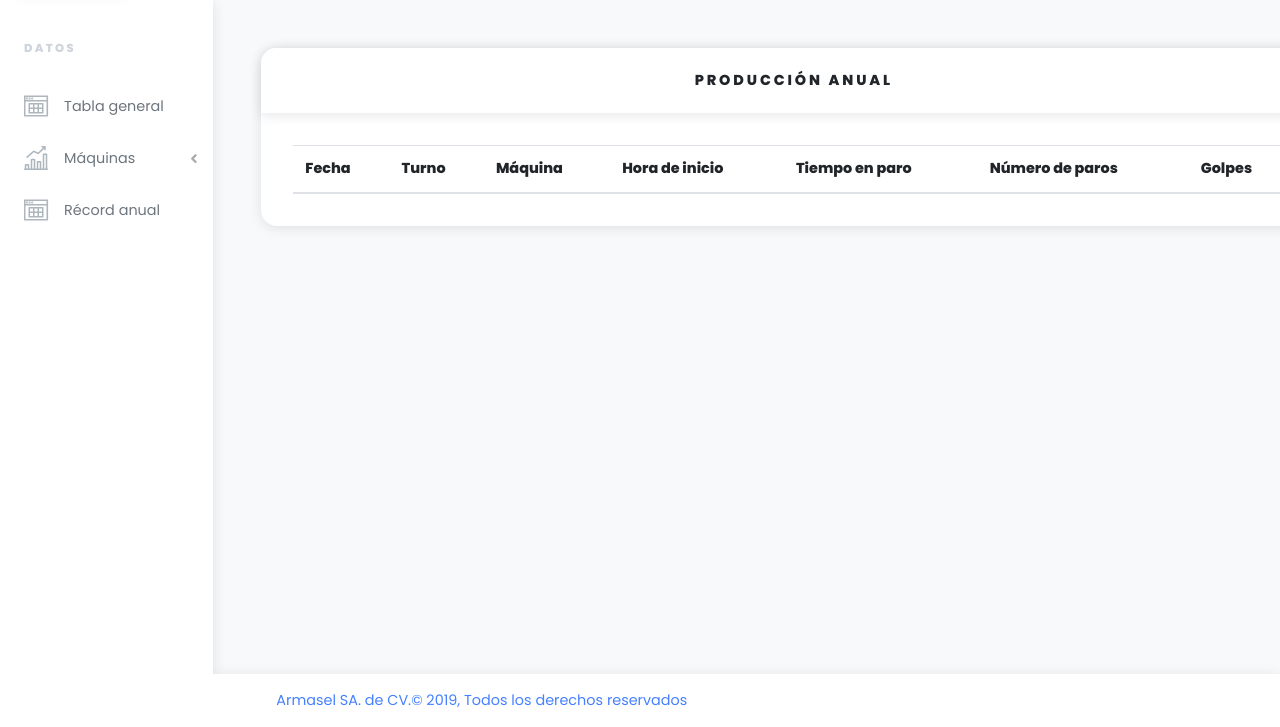
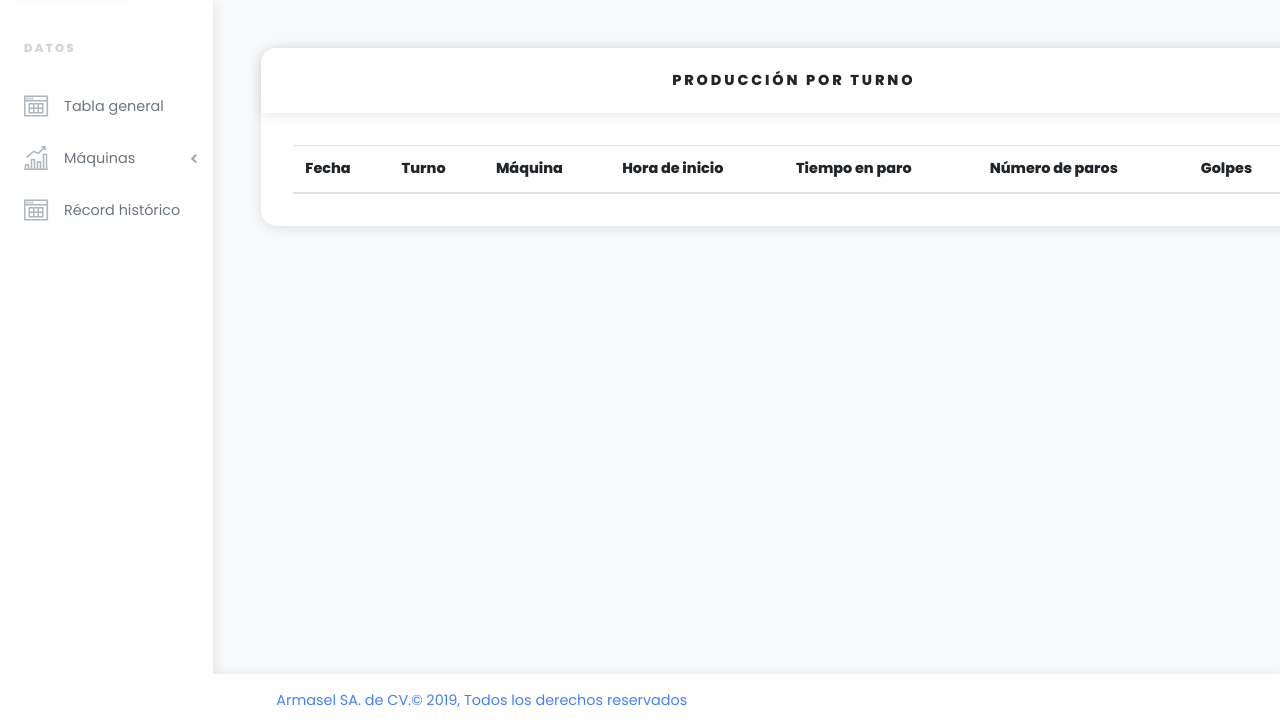
Before and after one commit to GitContainer/Production-Data-App, a Flask app: page /record in a window 1280 px wide. Shown: the part 59-786 px from the top of the page. Run offline with Flask 2, Linux system fonts and the light colour scheme; a user stored in the database is signed in; tables that the repository leaves empty hold one stand-in row (values such as "Sample post"); lists and menus that the app fills with data are empty; some libraries are stand-ins or nearby versions.

Commit message:
Changed Annual production table name

```diff
--- a/production_data_app/templates/home.html
+++ b/production_data_app/templates/home.html
@@ -54,7 +54,7 @@
                         </ul>
                       </div>
                     </li>
-                    <li class="sidebar-list-item"><a href="{{ url_for('record')}}" class="sidebar-link text-muted"><i class="o-table-content-1 mr-3 text-gray"></i><span>Récord anual</span></a></li>
+                    <li class="sidebar-list-item"><a href="{{ url_for('record')}}" class="sidebar-link text-muted"><i class="o-table-content-1 mr-3 text-gray"></i><span>Récord histórico</span></a></li>
               <!-- </ul>
               <div class="text-gray-400 text-uppercase px-3 px-lg-4 py-4 font-weight-bold small headings-font-family">Altas</div>
               <ul class="sidebar-menu list-unstyled">
--- a/production_data_app/templates/record.html
+++ b/production_data_app/templates/record.html
@@ -8,7 +8,7 @@
       <div class="card" style="width:1065px">
         <div class="card-header">
           <h6 class="text-uppercase mb-0">
-            <center>Producción anual</center>
+            <center>Producción por turno</center>
           </h6>
         </div>
         <div class="card-body">
```
